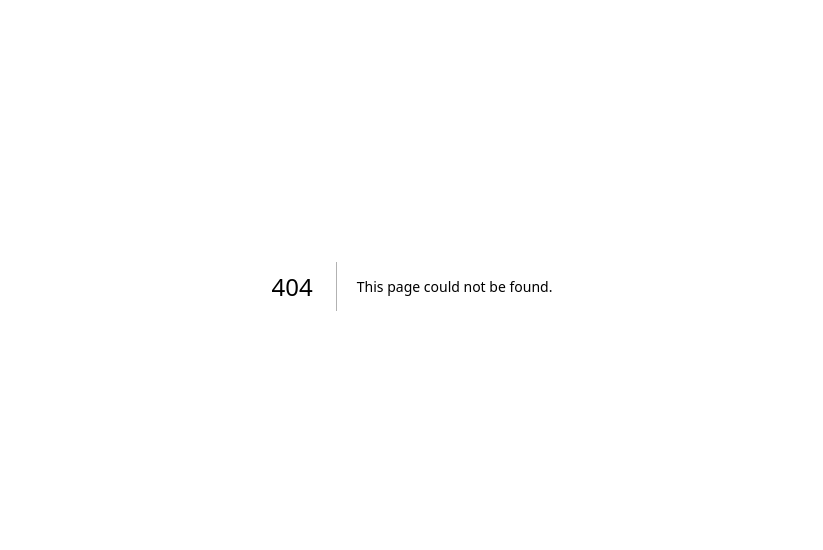
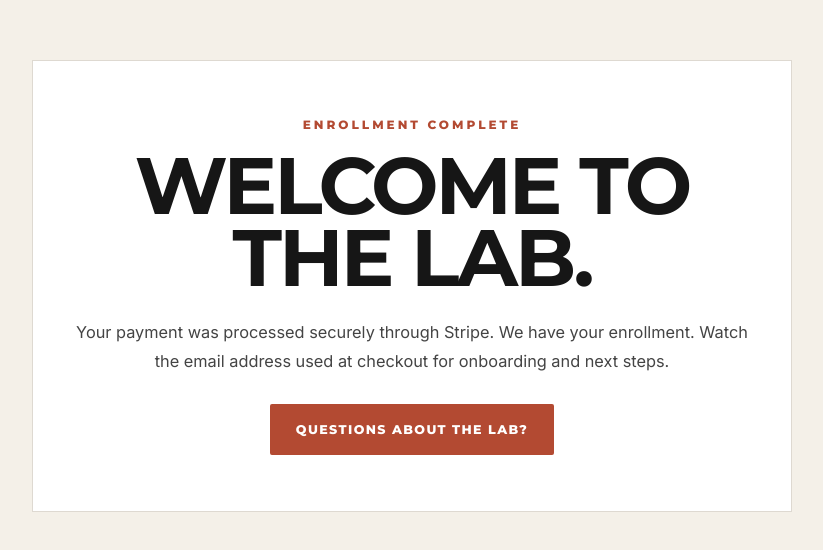
Before and after one commit to PivotTraining/ChrisMarvel, a Next.js app: page /two-rooms/lab/thank-you in a window 1280 px wide. Before the commit this address had no page. Shown: the part 114-664 px from the top of the page, without its empty margins (228-1051 px from the left). Built offline with nearby package versions, Linux system fonts and the light colour scheme.

Commit message:
Add Two Rooms Lab thank-you page

```diff
--- /dev/null
+++ b/app/two-rooms/lab/thank-you/page.tsx
@@ -0,0 +1,13 @@
+import '../../../globals.css'
+import '../../two-rooms.css'
+
+export default function LabThankYou(){
+  return <main className="tr-page" style={{minHeight:'100vh',display:'grid',placeItems:'center',padding:'80px 24px'}}>
+    <section style={{maxWidth:760,textAlign:'center',background:'#fff',padding:'56px 42px',border:'1px solid #ded9d1'}}>
+      <div className="tr-eyebrow">Enrollment complete</div>
+      <h1 style={{fontFamily:'var(--font-heading)',fontSize:'clamp(3rem,8vw,5rem)',lineHeight:.9,textTransform:'uppercase',letterSpacing:'-3px',margin:'0 0 24px'}}>Welcome to<br/>The Lab.</h1>
+      <p style={{fontSize:'1.02rem',lineHeight:1.75,color:'#444'}}>Your payment was processed securely through Stripe. We have your enrollment. Watch the email address used at checkout for onboarding and next steps.</p>
+      <div style={{marginTop:28}}><a className="tr-btn tr-btn-rust" href="mailto:Jazmine@pivottraining.us?subject=Two%20Rooms%20Lab%20Enrollment">Questions About The Lab?</a></div>
+    </section>
+  </main>
+}
```
